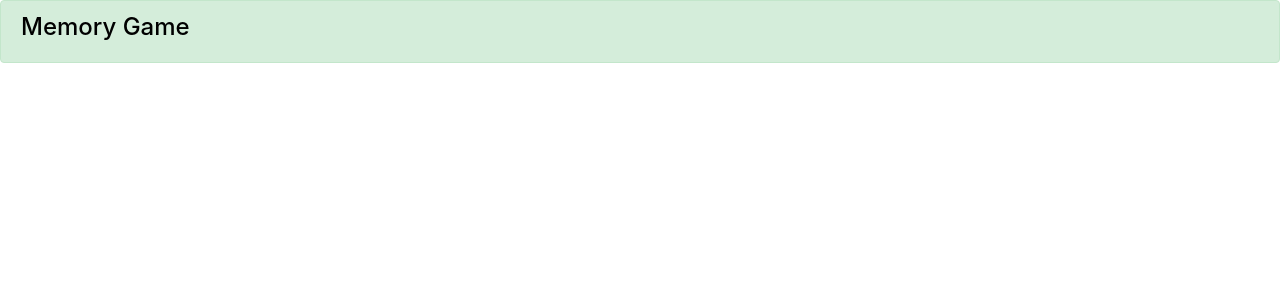
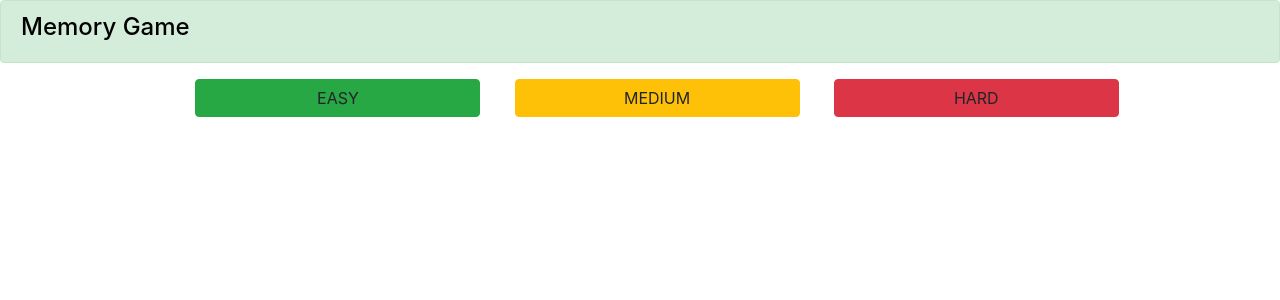
Before and after one commit to antonio-dias/memory-game, an Angular app: page /memory-game in a window 1280 px wide. Before the commit this address led to /. Shown: the top 300 px of the page. Built offline with nearby package versions, Linux system fonts and the light colour scheme.

Commit message:
add events - Parcial

```diff
--- a/src/app/app-routing.module.ts
+++ b/src/app/app-routing.module.ts
@@ -5,9 +5,8 @@ import { HomeComponent } from './home/home.component';
 import {PlayComponent} from './play/play.component';
 
 const routes: Routes = [
-  { path: 'home', component: HomeComponent },
-  { path: '', redirectTo: '/home', pathMatch: 'full' },
-  { path: 'play', component: PlayComponent },
+  { path: 'memory-game', component: HomeComponent },
+  { path: '', redirectTo: '/memory-game', pathMatch: 'full' },
 ];
 
 @NgModule({
--- a/src/app/home/home.component.html
+++ b/src/app/home/home.component.html
@@ -1,5 +1,15 @@
-  <div class="row justify-content-center">
-    <a (click)="chooseNivel('EASY')"   class="col-10 col-sm-3 btn btn-success btn-nivel">EASY</a>
-    <a (click)="chooseNivel('MEDIUM')" class="col-10 col-sm-3 btn btn-warning btn-nivel">MEDIUM</a>
-    <a (click)="chooseNivel('HARD')"   class="col-10 col-sm-3 btn btn-danger btn-nivel">HARD</a>
-  </div>
+<div *ngIf="nivel == null" class="row justify-content-center">
+  <a (click)="chooseNivelEasy()"   class="col-10 col-sm-3 btn btn-success btn-nivel">EASY</a>
+  <a (click)="chooseNivel('MEDIUM')" class="col-10 col-sm-3 btn btn-warning btn-nivel">MEDIUM</a>
+  <a (click)="chooseNivel('HARD')"   class="col-10 col-sm-3 btn btn-danger btn-nivel">HARD</a>
+</div>
+
+<div *ngIf="nivel != null" class="row justify-content-center">
+  <a (click)="chooseNivelEasy()"   class="col-3 col-sm-3 btn btn-success btn-nivel-selected">EASY</a>
+  <a (click)="chooseNivel('MEDIUM')" class="col-3 col-sm-3 btn btn-warning btn-nivel-selected">MEDIUM</a>
+  <a (click)="chooseNivel('HARD')"   class="col-3 col-sm-3 btn btn-danger btn-nivel-selected">HARD</a>
+</div>
+
+<!--
+<app-play (eventChooseNivelEasy)="chooseNivelEasy()"></app-play>
+-->
--- a/src/app/home/home.component.scss
+++ b/src/app/home/home.component.scss
@@ -5,6 +5,9 @@
 @include media-breakpoint-up(xs) {
     .btn-nivel{
         margin-bottom: 3%;
+    }
+    .btn-nivel-selected{
+        margin-left: 1%;
     }
 }
 //sm: 576px,
--- a/src/app/home/home.component.ts
+++ b/src/app/home/home.component.ts
@@ -8,12 +8,28 @@ import { Router } from '@angular/router';
 })
 export class HomeComponent implements OnInit {
 
-  nivel: string = '';
-  constructor(private router: Router) {}
+  static EASY: string = 'EASY';
+  static MEDIUM: string = 'MEDIUM';
+  static HARD: string = 'HARD';
+
+  nivel: string = null;
+  quantityCards: number = null;
+
+  constructor() {}
 
   public chooseNivel(nivel: string): void {
-      this.nivel = nivel;
-      this.router.navigate(['play']);
+    this.nivel = nivel;
+    if (HomeComponent.EASY === this.nivel) {
+      this.quantityCards = 4;
+    } else if(HomeComponent.MEDIUM === this.nivel) {
+      this.quantityCards = 8;
+    } else if(HomeComponent.MEDIUM === this.nivel) {
+      this.quantityCards = 12;
+    }
+  }
+
+  chooseNivelEasy(): void{
+
   }
 
   ngOnInit() {}
--- a/src/app/play/play.component.ts
+++ b/src/app/play/play.component.ts
@@ -1,4 +1,4 @@
-import { Component, OnInit, EventEmitter } from '@angular/core';
+import { Component, OnInit, EventEmitter, Output } from '@angular/core';
 import { Card } from './card';
 import { Router } from '@angular/router';
 
@@ -15,11 +15,9 @@ export class PlayComponent implements OnInit {
   private updatingPlay = false;
   private eventSelectedTwoCard = new EventEmitter();
   private cards: Array<Card> = [];
-  private nivel: number = 4;
+  private nivel: number = 0;
   private win: boolean = false;
-
-
-
+  @Output() eventChooseNivelEasy = new EventEmitter();
 
 
   constructor(private router: Router) {
@@ -40,6 +38,10 @@ export class PlayComponent implements OnInit {
       }
       this.validatePlay();
     })
+
+    this.eventChooseNivelEasy.subscribe(event =>{
+      console.log('eventChooseNivelEasy.subscribe() ', event);
+    });
   }
 
 
@@ -156,4 +158,11 @@ export class PlayComponent implements OnInit {
     this.router.navigate(['home']);
   }
 
+
+
+
+  chooseNivelEasy(): void {
+    console.log('PlayComponent.chooseNivelEasy()');
+  }
+
 }
```
